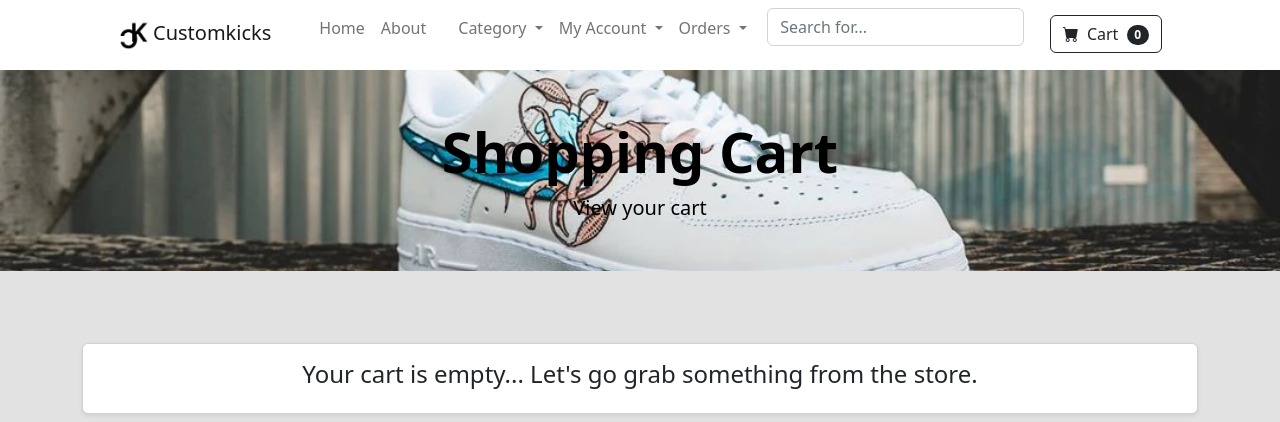
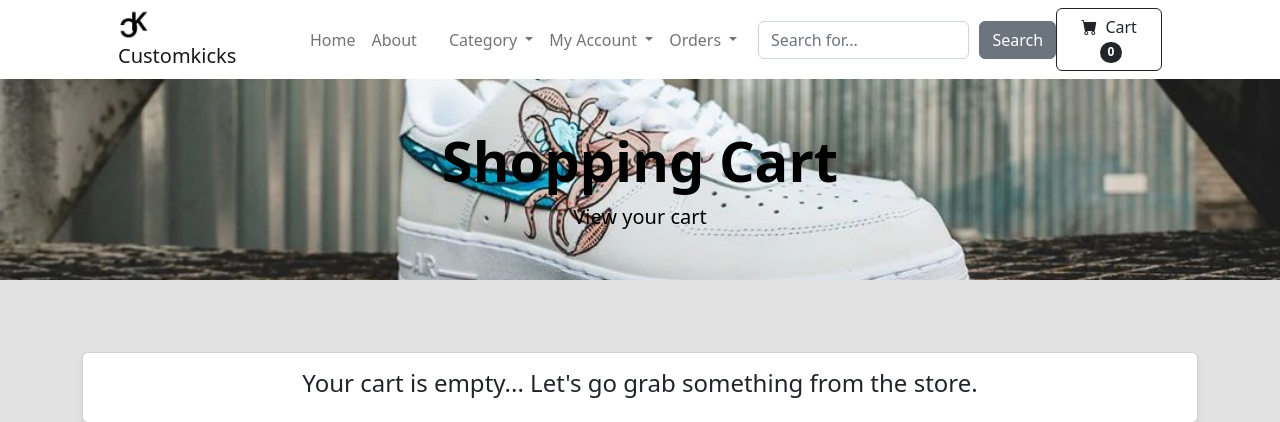
Before and after one commit to CustomKicks/Customs, a Django app: page /cart/ in a window 1280 px wide. Shown: the top 422 px of the page. Run offline with Django 5.2, Linux system fonts and the light colour scheme; a user stored in the database is signed in; parts of the project's set-up code (start-up, migrations or seed data) failed here and were passed over; some libraries are stand-ins or nearby versions.

Commit message:
Update base.html Search
serach

```diff
--- a/store/templates/base.html
+++ b/store/templates/base.html
@@ -110,9 +110,9 @@
 
                             {% endif %}
                             &nbsp;&nbsp;&nbsp;
-                            <form method="POST" action="{% url 'search' %}" id="searchForm">
+                            <form method="POST" action="{% url 'search' %}" id="searchForm" style="display: flex; align-items: center; gap: 10px;">
                                 {% csrf_token %}
-                                <div class="mb-3">
+
                                     <input
                                         type="text"
                                         class="form-control"
@@ -120,9 +120,9 @@
                                         name="searched"
                                         id="searchInput"
                                     >
-                                </div>
-                                <button type="submit" class="btn btn-secondary" style="display: none;">
-                                    Search Products
+
+                                <button type="submit" class="btn btn-secondary" >
+                                    Search
                                 </button>
                             </form>
 
```
